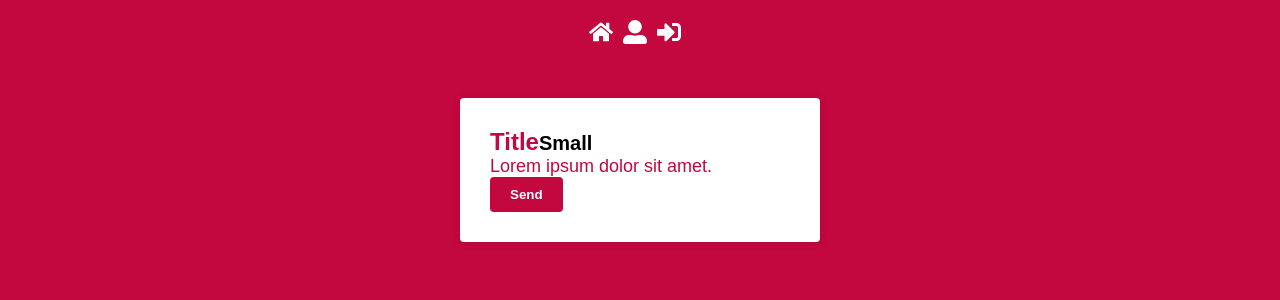
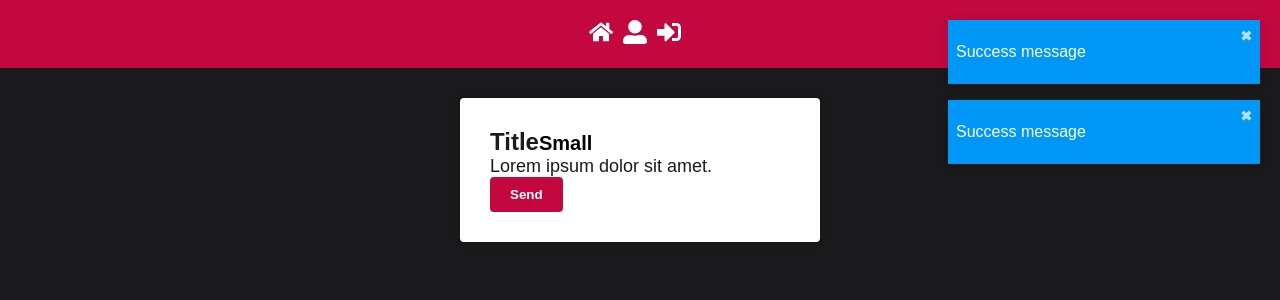
Before and after one commit to victormxlo/react-base, a React (Create React App) app: page / in a window 1280 px wide. Shown: the top 300 px of the page. Built offline with nearby package versions, Linux system fonts and the light colour scheme.

Commit message:
React Toastify

```diff
--- a/package.json
+++ b/package.json
@@ -13,6 +13,7 @@
     "react-icons": "^4.8.0",
     "react-router-dom": "^5.2.0",
     "react-scripts": "5.0.1",
+    "react-toastify": "^5.4.1",
     "web-vitals": "^2.1.4"
   },
   "scripts": {
--- a/src/App.js
+++ b/src/App.js
@@ -1,17 +1,23 @@
 import React from 'react';
+import { Router } from 'react-router-dom'
+import { ToastContainer, toast } from 'react-toastify';
 
-import { Router } from 'react-router-dom'
 import history from './services/history';
 import Login from './pages/Login';
 import GlobalStyles from './styles/GlobalStyles';
 import Header from './components/Header';
 
 function App() {
+  toast.success('Success message', {
+    position: toast.POSITION.TOP_RIGHT
+  })
+
   return (
     <Router history={history}>
       <Header />
       <Login />
       <GlobalStyles />
+      <ToastContainer autoClose={3000}/>
     </Router>
   );
 }
--- a/src/styles/GlobalStyles.js
+++ b/src/styles/GlobalStyles.js
@@ -1,5 +1,6 @@
 import styled, { createGlobalStyle } from "styled-components";
-import { primaryColor, primaryDarkColor } from "../config/colors";
+import * as colors from "../config/colors";
+import 'react-toastify/dist/ReactToastify.css';
 
 export default createGlobalStyle`
   * {
@@ -11,8 +12,8 @@ export default createGlobalStyle`
 
   body {
     font-family: sans-serif;
-    background: ${primaryColor};
-    color: ${primaryColor};
+    background: ${colors.primaryDarkColor};
+    color: ${colors.primaryDarkColor};
   }
 
   html, body, #root {
@@ -21,7 +22,7 @@ export default createGlobalStyle`
 
   button {
     cursor: pointer;
-    background: ${primaryColor};
+    background: ${colors.primaryColor};
     border: none;
     color: #fff;
     padding: 10px 20px;
@@ -31,11 +32,19 @@ export default createGlobalStyle`
 
   a {
     text-decoration: none;
-    color: ${primaryColor};
+    color: ${colors.primaryColor};
   }
 
   ul {
     list-style: none;
+  }
+
+  body .Toastify .Toastify__toast-container .Toastify__toast--success {
+    background: ${colors.successColor};
+  }
+
+  body .Toastify .Toastify__toast-container .Toastify__toast--error {
+    background: ${colors.errorColor};
   }
 `;
 
```
Also changed, not shown: 1 other file (tests, documents, lock files or other folders).
